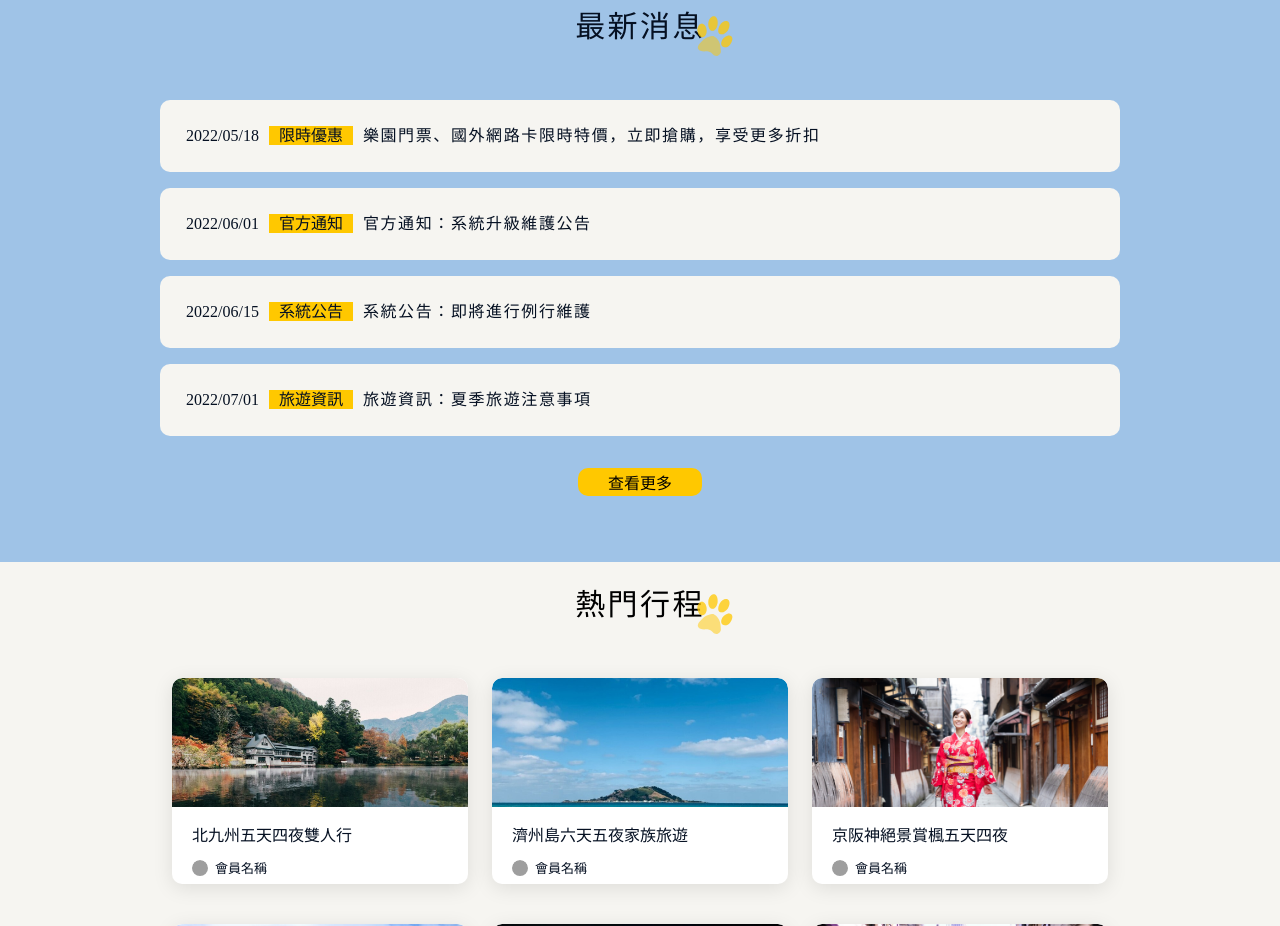
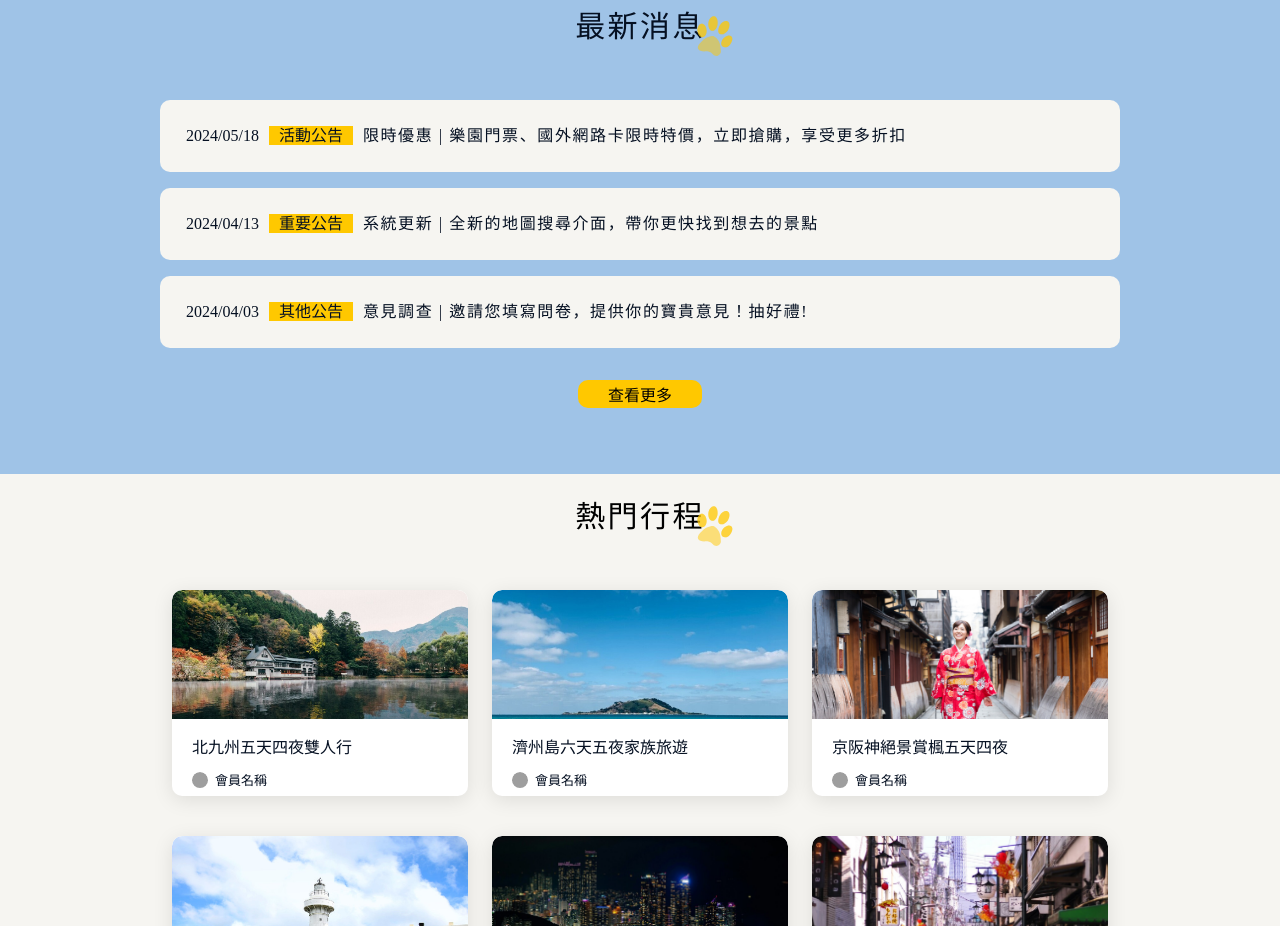
Before and after one commit to redfoxrjie/G6-Front-new, a Vue app: page / in a window 1280 px wide. Shown: the part 1760-2686 px from the top of the page. Built offline with nearby package versions, Linux system fonts and the light colour scheme; grey boxes are pictures that could not be loaded; a web font is replaced by a local one.

Commit message:
feat: 首頁新聞區塊元件hover樣式,json檔案替換

```diff
--- a/src/components/home/HCompLearnMoreBtn.vue
+++ b/src/components/home/HCompLearnMoreBtn.vue
@@ -35,6 +35,14 @@ import { useRouter } from 'vue-router';
         border-radius: 10px;
         padding: 2px 30px ;
         cursor: pointer;
+        transition: .08s ease-in-out;
+        &:hover{
+            box-shadow: inset 0px 0px 20px .2px #fffd70c7;
+            transform: scale(1.05);
+        }
+        &:active{
+          transform: scale(0.97) ;
+        }
 
     }
 </style>
--- a/src/components/home/SectionNews.vue
+++ b/src/components/home/SectionNews.vue
@@ -3,15 +3,15 @@
         <div class="container">
             <HCompSectionTitle title="最新消息" />
             <div class="hs-news-items-wrap">
-                <div class="hs-news-items " v-for="n in newsContentDate" :key="n">
+                <div class="hs-news-items " v-for="(n,index) in newsContentDate" :key="n" @click="goToPage(`/news/${n.id}`)">
                     <div class="hs-news-item">
                         <span class="hs-news-published-date ">
-                            {{ n.n_time }}
+                            {{ n.date }}
                         </span>
-                        <span class="hs-news-item-title-category">{{ n.nc_name }}</span>
+                        <span class="hs-news-item-title-category">{{ n.type }}</span>
                         <p class="hs-news-item-title">
 
-                            {{ n.n_title }}
+                            {{ n.title }}
                         </p>
                     </div>
                 </div>
@@ -30,14 +30,22 @@ import HCompLearnMoreBtn from './HCompLearnMoreBtn.vue';
 const newsContentDate = ref([])
 const fetchData = async () => {
     try {
-        const response = await fetch(`${import.meta.env.BASE_URL}json/homepagedata.json`);
+        const response = await fetch(`${import.meta.env.BASE_URL}json/news.json`);
         const data = await response.json();
-        newsContentDate.value = data.news;
+        // console.log(data)
+        const selection = data.slice(0,3)
+        newsContentDate.value = selection;
     } catch (error) {
         console.log('fetch error:',error)
     }
 
 }
+
+import { useRouter } from 'vue-router';
+    const router = useRouter();
+    const goToPage=(toLink)=>{
+        router.push(toLink)
+    }
 fetchData();
 </script>
 
@@ -62,6 +70,11 @@ section {
     border-radius: 10px;
     background-color: $primaryColor;
     margin-bottom: $base-fontSize;
+    transition: .1s ease-in-out;
+    cursor: pointer;
+    &:hover{
+        box-shadow:  4px 4px 1px rgba(243, 215, 58, 0.897);
+    }
 
 
     .hs-news-item-title-category {
--- a/src/router/index.js
+++ b/src/router/index.js
@@ -126,10 +126,10 @@ const router = createRouter({
     //   component: () => import('../components/footer/PageFooter.vue')
     // }
   ],
-  // scrollBehavior (to, from, savedPosition) {
-  //   //return 期望滾動到哪個位置
-  //   return {top: 0}
-  // }
+  scrollBehavior (to, from, savedPosition) {
+    //return 期望滾動到哪個位置
+    return {top: 0}
+  }
 
 })
 
```
